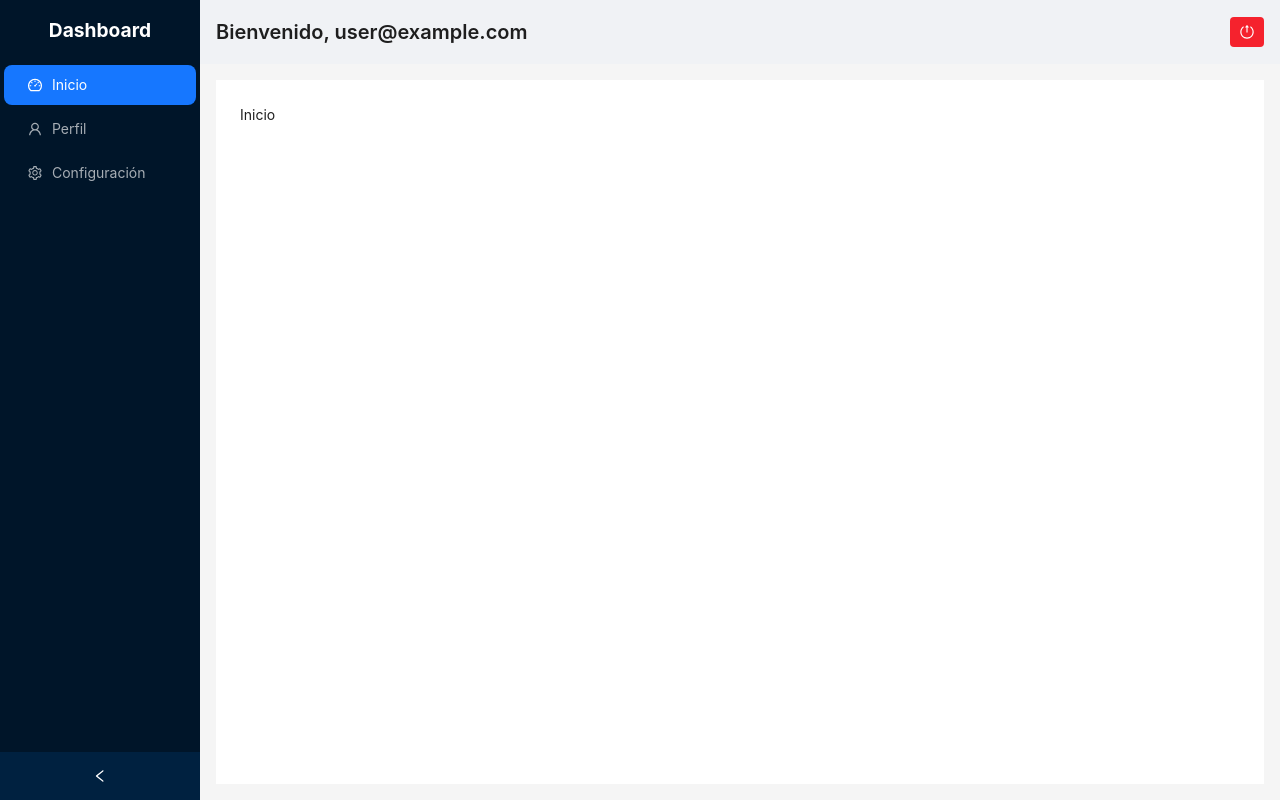
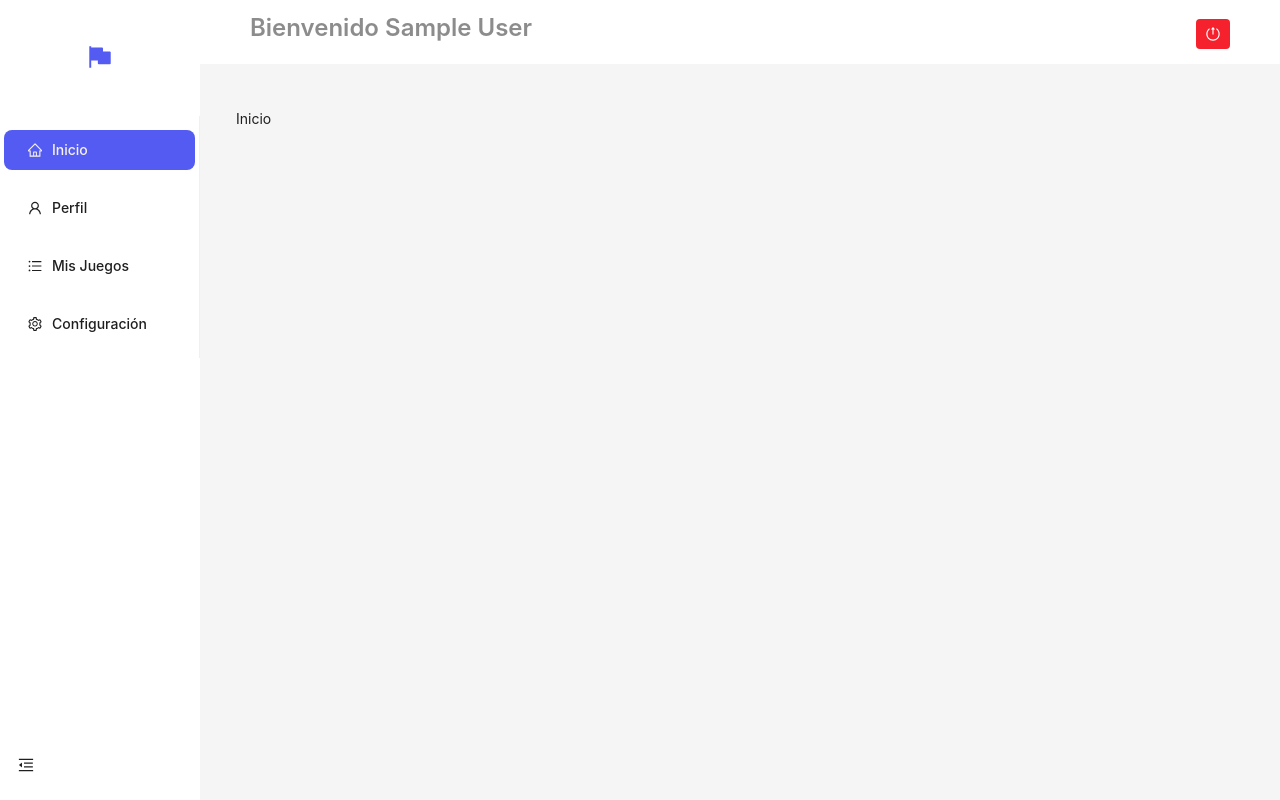
Before and after one commit to Mathiasfx/boardgame-questions, a React (Vite) app: page /dashboard/inicio in a window 1280 px wide. Built offline with nearby package versions, Linux system fonts and the light colour scheme; no server answers; sample sign-in values are in the browser's storage.

Commit message:
[ADD] Implement board service for trivia management; add functions to create, retrieve, update, and delete boards

```diff
--- a/package.json
+++ b/package.json
@@ -17,7 +17,8 @@
     "js-cookie": "^3.0.5",
     "react": "^18.3.1",
     "react-dom": "^18.3.1",
-    "react-router-dom": "^7.1.1"
+    "react-router-dom": "^7.1.1",
+    "tailwind-merge": "^2.6.0"
   },
   "devDependencies": {
     "@eslint/js": "^9.11.1",
--- a/src/App.css
+++ b/src/App.css
@@ -4,6 +4,8 @@
   padding: 2rem;
   text-align: center;
 }
+
+
 
 
 
--- a/src/App.tsx
+++ b/src/App.tsx
@@ -10,6 +10,7 @@ import RegisterPage from "./pages/register/RegiterPage";
 import Dashboard from "./pages/dashboard/Dashboard";
 import PrivateRoute from "./components/PrivateRoute";
 import { useAuth } from "./providers/AuthContext";
+import './index.css'
 
 function App() {
   const { currentUser } = useAuth();
--- /dev/null
+++ b/src/firebase/boardService.ts
@@ -0,0 +1,83 @@
+/* eslint-disable @typescript-eslint/no-explicit-any */
+import { db } from "./firebase"; // Asegúrate de importar correctamente tu configuración
+import { collection, doc, setDoc, getDocs, updateDoc, deleteDoc, query, where } from "firebase/firestore";
+
+
+const generateSlug = (title: string): string => {
+    return title
+      .toLowerCase()
+      .trim()
+      .replace(/\s+/g, "-") // Reemplazar espacios por guiones
+      .replace(/[^\w-]/g, ""); // Eliminar caracteres especiales
+  };
+
+  const checkSlugExists = async (userId: string, slug: string): Promise<boolean> => {
+    const triviasRef = collection(db, `users/${userId}/boards`);
+    const q = query(triviasRef, where("slug", "==", slug));
+    const querySnapshot = await getDocs(q);
+    return !querySnapshot.empty; // Devuelve true si ya existe
+  };
+
+// 📌 Función para crear una trivia
+export const createBoard = async (userId: string, title: string, questions: { question: string }[]) => {
+    try {
+        let slug = generateSlug(title);
+        let attempt = 0;
+
+        // Verificar slug unico
+        while (await checkSlugExists(userId, slug)) {
+          attempt++;
+          slug = `${generateSlug(title)}-${attempt}`;
+        }
+
+
+        const boardRef = doc(collection(db, `users/${userId}/boards`));
+        await setDoc(boardRef, {
+          slug,
+          title,
+          questions,
+        });
+
+        return { id: boardRef.id, slug };
+      } catch (error) {
+        console.error("Error creando trivia:", error);
+        throw error;
+      }
+};
+
+// 📌 Función para obtener todas las trivias de un usuario
+export const getUserBoards = async (userId: string) => {
+  try {
+    const boardsRef = collection(db, `users/${userId}/boards`);
+    const querySnapshot = await getDocs(boardsRef);
+
+    return querySnapshot.docs.map(doc => ({ id: doc.id, ...doc.data() }));
+  } catch (error) {
+    console.error("Error obteniendo trivias:", error);
+    throw error;
+  }
+};
+
+// 📌 Función para editar una trivia
+export const updateBoard = async (userId: string, boardId: string, updatedData: any) => {
+  try {
+    const boardRef = doc(db, `users/${userId}/boards/${boardId}`);
+    await updateDoc(boardRef, updatedData);
+    console.log("Actualizada correctamente");
+  } catch (error) {
+    console.error("Error actualizando trivia:", error);
+    throw error;
+  }
+};
+
+// 📌 Función para eliminar una trivia
+export const deleteBoard = async (userId: string, boardID: string) => {
+  try {
+    const boardRef = doc(db, `users/${userId}/boards/${boardID}`);
+    await deleteDoc(boardRef);
+    console.log("Eliminada correctamente");
+  } catch (error) {
+    console.error("Error eliminando trivia:", error);
+    throw error;
+  }
+};
--- a/src/index.css
+++ b/src/index.css
@@ -1,3 +1,10 @@
+
+
+
+
+
+
+
 :root {
   font-family: Inter, system-ui, Avenir, Helvetica, Arial, sans-serif;
   line-height: 1.5;
@@ -27,6 +34,9 @@ html,
   padding: 0;
 }
 
+
+
+
 .container {
   position: relative;
   width: 100vw;
@@ -40,63 +50,52 @@ html,
   background-repeat: no-repeat;
 }
 
-/* Imagen 1
-.container::before {
-  content: '';
-  position: absolute;
-  z-index: -1;
-  background-image: url('');
-  width: 150px;
-  height: 150px;
-  top: 10%;
-  left: 15%;
-  transform: rotate(15deg);
-  background-size: cover;
+.header{
+  padding-top: 12px;
+  background: #fff;
+
 }
-*/
 
-/* Imagen 2
-.container::after {
-  content: '';
-  position: absolute;
-  z-index: 2;
-  background-image: url('./assets/rcp1.png');
-  width: 200px;
-  height: 200px;
-  top: 80%;
-  left: 80%;
-  transform: rotate(-10deg);
-  background-size: cover;
-}*/
-
-/* Imagen 3
-.container img:nth-child(1) {
-  position: absolute;
-  z-index: 2;
-  background-image: url('./assets/rcp1.png');
-  width: 170px;
-  height: 170px;
-  top: 15%;
-  left: 60%;
-  transform: rotate(25deg);
-  background-size: cover;
-}*/
-
-/* Imagen 4
-.container img:nth-child(2) {
-  position: absolute;
-  z-index: 2;
-  background-image: url('./assets/react.svg');
-  width: 180px;
-  height: 180px;
-  top: 70%;
-  left: 15%;
-  transform: rotate(-20deg);
-  background-size: cover;
+.content {
+  margin: 24px 16px;
+  padding: 20px;
 }
-*/
 
 
+.logo-sider {
+  color: #535bf2;
+  margin: 40px 0;
+  font-size: 1.5rem;
+}
+
+.sider {
+  height: 100vh;
+  position: sticky !important;
+  left: 0;
+  top: 0;
+  bottom: 0;
+}
+.menu-bar{
+  display: flex;
+  flex-direction: column;
+  gap: 10px;
+  font-weight: 500;
+}
+
+.ant-menu-item-selected{
+  background-color: #535bf2 !important;
+  color: #f9f2e9 !important;
+
+}
+
+.trigger-btn{
+  font-size: 16px;
+  width: 50px;
+  height: 50px;
+  position: fixed;
+  bottom: 10px;
+  left: 10px;
+}
 
 
 a {
@@ -194,15 +193,16 @@ body {
 
 
 .custom-button{
-   background-color:#AC26FE !important;
-   color:white;
-   border-color: #AC26FE;
-   box-shadow: 0px 4px 10px rgba(0, 0, 0, 0.2);
-   transition: box-shadow 0.3s ease;
- }
+  background-color:#535bf2 !important;
+  color:white;
+  border-color: #535bf2 !important;
+  box-shadow: 0px 4px 10px rgba(0, 0, 0, 0.2);
+  transition: box-shadow 0.3s ease;
+}
 
 
  .custom-button:hover {
+   background-color:#3741f0 !important;
    box-shadow: 0px 6px 15px rgba(0, 0, 0, 0.3);
-   color:white;
+   color:white !important;
  }
--- a/src/main.tsx
+++ b/src/main.tsx
@@ -1,7 +1,8 @@
 import { StrictMode } from "react";
 import { createRoot } from "react-dom/client";
 import App from "./App";
-import "./index.css";
+
+
 import "antd/dist/reset.css"; // Estilos de Ant Design
 
 import { AuthProvider } from "./providers/AuthContext";
--- a/src/pages/dashboard/Dashboard.tsx
+++ b/src/pages/dashboard/Dashboard.tsx
@@ -1,21 +1,27 @@
-import React from "react";
-import { Layout, Menu, Typography } from "antd";
+import React, { useState } from "react";
+
+import { Button, Flex, Layout, Menu, Typography } from "antd";
 import {
-  DashboardOutlined,
   UserOutlined,
   SettingOutlined,
   LogoutOutlined,
+  MenuUnfoldOutlined,
+  MenuFoldOutlined,
+  FlagFilled,
+  HomeOutlined,
+  UnorderedListOutlined,
 } from "@ant-design/icons";
 import { Navigate, Route, Routes, useNavigate } from "react-router-dom";
 import Profile from "./profile/Profile";
 import { useAuth } from "../../providers/AuthContext";
+import MyGames from "./myGames/myGames";
 
 const { Header, Sider, Content } = Layout;
-const { Title } = Typography;
 
 const Dashboard = () => {
   const navigate = useNavigate();
   const { logout, currentUser } = useAuth();
+  const [collapsed, setCollapsed] = useState(false);
 
   const handleLogout = async () => {
     await logout();
@@ -25,32 +31,40 @@ const Dashboard = () => {
   return (
     <Layout style={{ minHeight: "100vh" }}>
       {/* Sidebar */}
-      <Sider collapsible style={{ background: "#001529" }}>
-        <div
-          style={{
-            color: "#fff",
-            textAlign: "center",
-            fontSize: "1.2rem",
-            margin: "16px 0",
-          }}
+      <Sider
+        collapsible
+        theme="light"
+        trigger={null}
+        collapsed={collapsed}
+        className="sider"
       >
-          <strong>Dashboard</strong>
+        <Flex align="center" justify="center">
+          <div className="logo-sider">
+            <FlagFilled />
           </div>
+        </Flex>
         <Menu
-          theme="dark"
+          className="menu-bar"
+          theme="light"
           mode="inline"
           onClick={({ key }) => navigate(key)} // Navegar a la ruta seleccionada
           defaultSelectedKeys={["/dashboard/inicio"]}
           items={[
             {
               key: "/dashboard/inicio",
-              icon: <DashboardOutlined />,
+              icon: <HomeOutlined />,
               label: "Inicio",
             },
+
             {
               key: "/dashboard/perfil",
               icon: <UserOutlined />,
               label: "Perfil",
+            },
+            {
+              key: "/dashboard/games",
+              icon: <UnorderedListOutlined />,
+              label: "Mis Juegos",
             },
             {
               key: "/dashboard/configuracion",
@@ -59,23 +73,23 @@ const Dashboard = () => {
             },
           ]}
         />
+        <Button
+          type="text"
+          icon={collapsed ? <MenuUnfoldOutlined /> : <MenuFoldOutlined />}
+          onClick={() => setCollapsed(!collapsed)}
+          className="trigger-btn"
+        />
       </Sider>
 
       {/* Layout Principal */}
       <Layout>
         {/* Header */}
-        <Header
-          style={{
-            display: "flex",
-            justifyContent: "space-between",
-            alignItems: "center",
-            backgroundColor: "#f0f2f5",
-            padding: "0 16px",
-          }}
-        >
-          <Title level={4} style={{ margin: 0 }}>
-            Bienvenido, {currentUser?.email || "Usuario"}
-          </Title>
+        <Header className="header">
+          <Flex align="center" justify="space-between">
+            <Typography.Title level={3} type="secondary">
+              Bienvenido {currentUser?.displayName}
+            </Typography.Title>
+            <Flex align="center" gap="10px">
               <button
                 onClick={handleLogout}
                 style={{
@@ -93,15 +107,16 @@ const Dashboard = () => {
               >
                 <LogoutOutlined rotate={270} />
               </button>
+            </Flex>
+          </Flex>
         </Header>
 
         {/* Contenido Principal */}
-        <Content
-          style={{ margin: "16px", padding: "24px", background: "#fff" }}
-        >
+        <Content className="content">
           <Routes>
             <Route path="inicio" element={<p>Inicio</p>} />
             <Route path="perfil" element={<Profile />} />
+            <Route path="games" element={<MyGames />} />
             <Route path="configuracion" element={<p>Configuracion</p>} />
             {/* Redirección por defecto */}
             <Route path="*" element={<Navigate to="inicio" />} />
--- /dev/null
+++ b/src/pages/dashboard/myGames/myGames.tsx
@@ -0,0 +1,201 @@
+/* eslint-disable @typescript-eslint/no-explicit-any */
+import React, { useEffect, useState } from "react";
+import { Table, Button, Modal, Input, Space, notification } from "antd";
+import {
+  DeleteOutlined,
+  EditOutlined,
+  PlusOutlined,
+  LinkOutlined,
+} from "@ant-design/icons";
+import {
+  createBoard,
+  getUserBoards,
+  updateBoard,
+  deleteBoard,
+} from "../../../firebase/boardService";
+import { useAuth } from "../../../providers/AuthContext";
+
+const MyGames: React.FC = () => {
+  const { currentUser } = useAuth();
+  const [trivias, setTrivias] = useState<any[]>([]);
+  const [loading, setLoading] = useState(true);
+  const [isModalOpen, setIsModalOpen] = useState(false);
+  const [title, setTitle] = useState("");
+  const [questions, setQuestions] = useState<string[]>([]);
+  const [editTriviaId, setEditTriviaId] = useState<string | null>(null);
+
+  useEffect(() => {
+    if (currentUser) {
+      fetchBoards();
+    }
+  }, [currentUser]);
+
+  const fetchBoards = async () => {
+    setLoading(true);
+    try {
+      const triviasData = await getUserBoards(currentUser!.uid);
+      setTrivias(triviasData);
+    } catch (error) {
+      console.error("Error cargando trivias", error);
+    }
+    setLoading(false);
+  };
+
+  const handleCreateOrUpdateTrivia = async () => {
+    if (!title.trim()) {
+      notification.error({ message: "El título no puede estar vacío" });
+      return;
+    }
+
+    try {
+      if (editTriviaId) {
+        await updateBoard(currentUser!.uid, editTriviaId, {
+          title,
+          questions: questions.map((q) => ({ question: q })),
+        });
+        notification.success({ message: "Trivia actualizada" });
+      } else {
+        await createBoard(
+          currentUser!.uid,
+          title,
+          questions.map((q) => ({ question: q }))
+        );
+        notification.success({ message: "Trivia creada" });
+      }
+      fetchBoards();
+      closeModal();
+    } catch (error) {
+      notification.error({ message: "Error al guardar la trivia" + error });
+    }
+  };
+
+  const handleDeleteTrivia = async (triviaId: string) => {
+    Modal.confirm({
+      title: "¿Estás seguro?",
+      content: "Esta acción eliminará la trivia permanentemente.",
+      okText: "Sí, eliminar",
+      okType: "danger",
+      cancelText: "Cancelar",
+      onOk: async () => {
+        try {
+          await deleteBoard(currentUser!.uid, triviaId);
+          notification.success({ message: "Trivia eliminada" });
+          fetchBoards();
+        } catch (error) {
+          notification.error({ message: "Error al eliminar trivia" + error });
+        }
+      },
+    });
+  };
+
+  const handleEditTrivia = (trivia: any) => {
+    setEditTriviaId(trivia.id);
+    setTitle(trivia.title);
+    setQuestions(trivia.questions.map((q: any) => q.question));
+    setIsModalOpen(true);
+  };
+
+  const handleCopyLink = (slug: string) => {
+    const url = `${window.location.origin}/game/${slug}`;
+    navigator.clipboard.writeText(url);
+    notification.success({ message: "Enlace copiado al portapapeles" });
+  };
+
+  const closeModal = () => {
+    setIsModalOpen(false);
+    setEditTriviaId(null);
+    setTitle("");
+    setQuestions([]);
+  };
+
+  return (
+    <div>
+      <h2>Mis Juegos</h2>
+      <Button
+        className="custom-button"
+        icon={<PlusOutlined />}
+        onClick={() => setIsModalOpen(true)}
+      >
+        Nuevo Juego
+      </Button>
+
+      <Table
+        dataSource={trivias}
+        loading={loading}
+        rowKey="id"
+        style={{ marginTop: 20 }}
+      >
+        <Table.Column title="Título" dataIndex="title" key="title" />
+        <Table.Column
+          title="Acciones"
+          key="actions"
+          render={(_, trivia) => (
+            <Space>
+              <Button
+                icon={<LinkOutlined />}
+                onClick={() => handleCopyLink(trivia.slug)}
+              />
+              <Button
+                icon={<EditOutlined />}
+                onClick={() => handleEditTrivia(trivia)}
+              />
+              <Button
+                icon={<DeleteOutlined />}
+                danger
+                onClick={() => handleDeleteTrivia(trivia.id)}
+              />
+            </Space>
+          )}
+        />
+      </Table>
+
+      <Modal
+        title={editTriviaId ? "Editar Trivia" : "Nueva Trivia"}
+        open={isModalOpen}
+        onCancel={closeModal}
+        onOk={handleCreateOrUpdateTrivia}
+        okText={editTriviaId ? "Guardar cambios" : "Crear Trivia"}
+      >
+        <Input
+          placeholder="Título de la Trivia"
+          value={title}
+          onChange={(e) => setTitle(e.target.value)}
+          style={{ marginBottom: 10 }}
+        />
+        <h4>Preguntas</h4>
+        {questions.map((q, index) => (
+          <div
+            key={index}
+            style={{ display: "flex", gap: 10, marginBottom: 5 }}
+          >
+            <Input
+              value={q}
+              onChange={(e) => {
+                const newQuestions = [...questions];
+                newQuestions[index] = e.target.value;
+                setQuestions(newQuestions);
+              }}
+            />
+            <Button
+              danger
+              onClick={() =>
+                setQuestions(questions.filter((_, i) => i !== index))
+              }
+            >
+              X
+            </Button>
+          </div>
+        ))}
+        <Button
+          type="dashed"
+          onClick={() => setQuestions([...questions, ""])}
+          block
+        >
+          + Agregar pregunta
+        </Button>
+      </Modal>
+    </div>
+  );
+};
+
+export default MyGames;
--- a/src/providers/AuthContext.tsx
+++ b/src/providers/AuthContext.tsx
@@ -14,7 +14,7 @@ import {
   createUserWithEmailAndPassword,
   signOut,
   authStateChanged,
-} from "../firebase";
+} from "../firebase/firebase";
 import { User } from "firebase/auth";
 import { doc, serverTimestamp, setDoc } from "firebase/firestore";
 
--- a/vite.config.ts
+++ b/vite.config.ts
@@ -3,11 +3,20 @@ import react from "@vitejs/plugin-react";
 
 export default defineConfig({
   plugins: [react()],
-  build: {
-    outDir: "dist",
-    emptyOutDir: true
-  },
-  server: {
-    open: true,
+  css: {
+    postcss: {
+      plugins: [
+        {
+          postcssPlugin: "ignore-ant-design",
+          Once(root) {
+            root.walkAtRules("import", (rule) => {
+              if (rule.params.includes("antd/dist/reset.css")) {
+                rule.remove();
+              }
+            });
+          },
+        },
+      ],
+    },
   },
 });
```
Also changed, not shown: src/pages/dashboard/profile/Profile.tsx (+52 -36 lines), src/firebase/firebase.ts (renamed from src/firebase.ts), 2 other files (tests, documents, lock files or other folders). Lines whose indentation alone changed are shown as unchanged.
